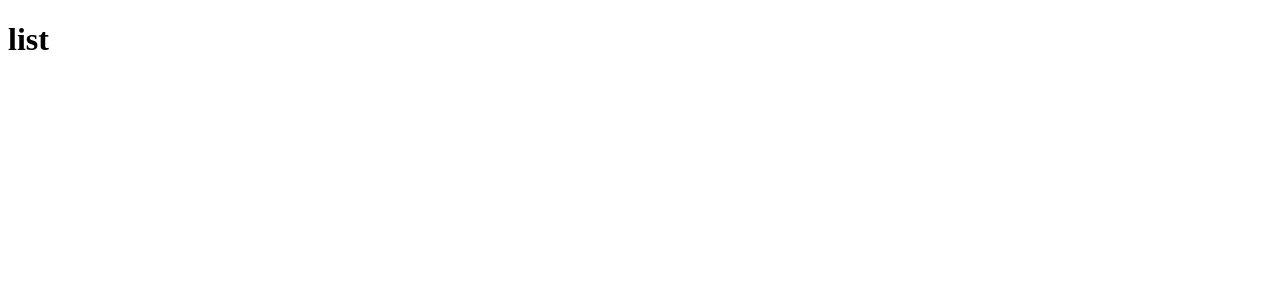
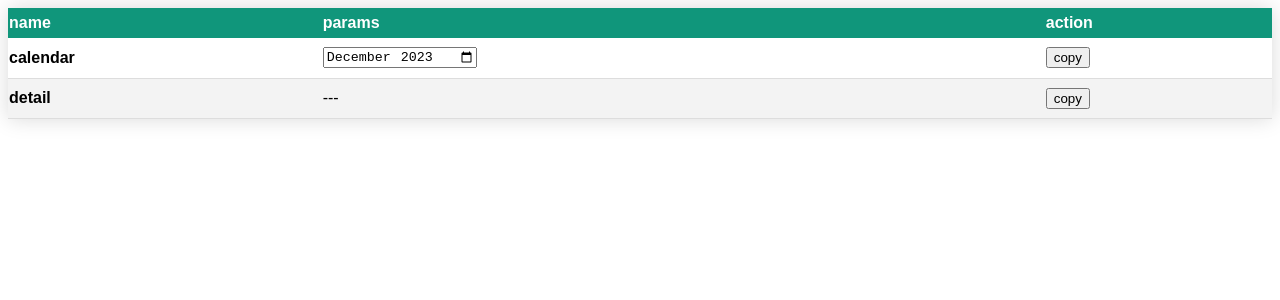
Before and after one commit to bo-ri/mdmemo, a React (Vite) app: page / in a window 1280 px wide. Shown: the top 300 px of the page. Built offline with nearby package versions, Linux system fonts and the light colour scheme.

Commit message:
add: default list page

```diff
--- a/src/App.tsx
+++ b/src/App.tsx
@@ -1,11 +1,20 @@
 import { useAtom } from "jotai";
 import { display } from "./state/atoms/display";
+import { useMemo } from "react";
+import { List } from "./pages/List";
 
 export const App = () => {
   const [displaySettings] = useAtom(display);
+  const contents = useMemo(() => {
+    switch (displaySettings.status) {
+      case 'list': return <List />;
+      case 'form': return null;
+      default: return null;
+    }
+  }, [])
   return (
     <>
-      <h1>{displaySettings.status}</h1>
+      {contents}
     </>
   )
 }
--- a/src/libs/templates/calendar.ts
+++ b/src/libs/templates/calendar.ts
@@ -67,6 +67,19 @@ export const generateCalendar = async (date: Date = new Date()) => {
   await navigator.clipboard.writeText(HEADER + baseMarkup);
 }
 
+// FIXME:
+// generateCalendarを直接buttonのonClickから呼ぶとエラーになる
+// ここでラップすると動くから暫定処理
+export const call = async () => {
+  try {
+    await generateCalendar();
+    return;
+  } catch (e) {
+    console.log(e);
+    return;
+  }
+}
+
 /**
  * 月初(1日)の曜日を調べる
  *
--- a/src/libs/templates/utils.ts
+++ b/src/libs/templates/utils.ts
@@ -1,12 +1,15 @@
 import { MemoState } from "../../state/atoms/memo";
-import { generateCalendar } from "./calendar";
+import {
+  call,
+  // generateCalendar
+ } from "./calendar";
 import { generateDetail } from "./detail";
 
 export const generateDefaultTemplates = (): MemoState[] => {
   return [
     {
       name: "calendar",
-      onClick: generateCalendar
+      onClick: call
     },
     {
       name: "detail",
--- a/src/main.tsx
+++ b/src/main.tsx
@@ -2,11 +2,8 @@ import React from "react";
 import ReactDOM from "react-dom/client";
 import { Provider, getDefaultStore } from "jotai";
 import { App } from "./App";
-import { generateDefaultTemplates } from "./libs/templates/utils";
-import { memo } from "./state/atoms/memo";
 
 const initialStore = getDefaultStore();
-initialStore.set(memo, generateDefaultTemplates());
 
 ReactDOM.createRoot(document.getElementById('root')!).render(
   <React.StrictMode>
--- /dev/null
+++ b/src/pages/List.tsx
@@ -0,0 +1,34 @@
+import { ChangeEvent, useEffect, useState } from "react";
+import { generateCalendar } from "../libs/templates/calendar";
+import { generateDetail } from "../libs/templates/detail";
+import "./styles.css";
+
+export const List = () => {
+  const [selectedDate, setDate] = useState("");
+  useEffect(() => {
+    const today = new Date();
+    today.setDate(today.getDate());
+    const yyyy = today.getFullYear();
+    const mm = ("0" + (today.getMonth() + 1)).slice(-2);
+    setDate(`${yyyy}-${mm}`);
+  }, []);
+  const handleChange = (e: ChangeEvent<HTMLInputElement>) => {
+    setDate(e.target.value);
+  }
+  const handleOnClick = async() => {
+    await generateCalendar(new Date(selectedDate));
+  }
+  return (
+    <>
+      <div id="box">
+        <table id="main_table">
+          <thead><tr><th>name</th><th>params</th><th>action</th></tr></thead>
+          <tbody>
+            <tr><th>calendar</th><td><input type="month" onChange={handleChange} value={selectedDate} /></td><td><button onClick={handleOnClick}>copy</button></td></tr>
+            <tr><th>detail</th><td>---</td><td><button onClick={generateDetail}>copy</button></td></tr>
+          </tbody>
+        </table>
+      </div>
+    </>
+  )
+}
--- /dev/null
+++ b/src/pages/styles.css
@@ -0,0 +1,27 @@
+#main_table {
+  width: 100%;
+  text-align: left;
+  border-collapse: collapse;
+  font-family: sans-serif;
+  box-shadow: 0 0 20px rgba(0, 0, 0, 0.15);
+}
+
+#main_table > thead {
+  background-color: #10967b;
+  color: #ffffff;
+  text-align: left;
+  height: 30px;
+  position: sticky;
+  top:0;
+  left: 0;
+  z-index: 1;
+}
+
+#main_table tbody tr {
+  border-bottom: 1px solid #dddddd;
+  height: 40px;
+}
+
+#main_table tbody tr:nth-of-type(even) {
+  background-color: #f3f3f3;
+}
```
